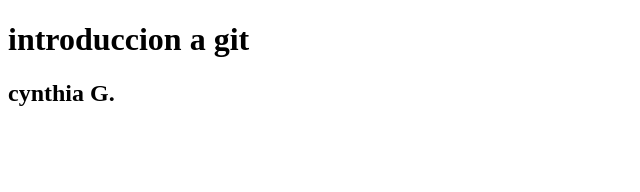
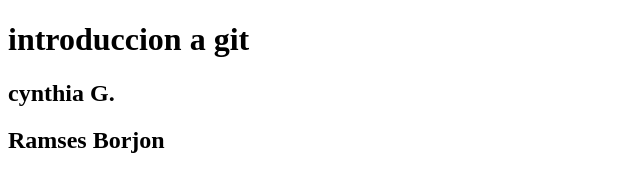
Before and after one commit to Cynthiag3/GitIntro, a plain HTML site: page index.html in a window 1280 px wide. Shown: the whole page, without its empty margins (0-640 px from the left). Drawn offline with Linux system fonts and the light colour scheme.

Commit message:
Se agrego el nombre Ramses Borjon

```diff
--- a/index.html
+++ b/index.html
@@ -8,6 +8,6 @@
 <body>
   <h1>introduccion a git</h1>
   <h2>cynthia G.</h2>
-
+  <h2>Ramses Borjon</h2>
 </body>
 </html>
```
